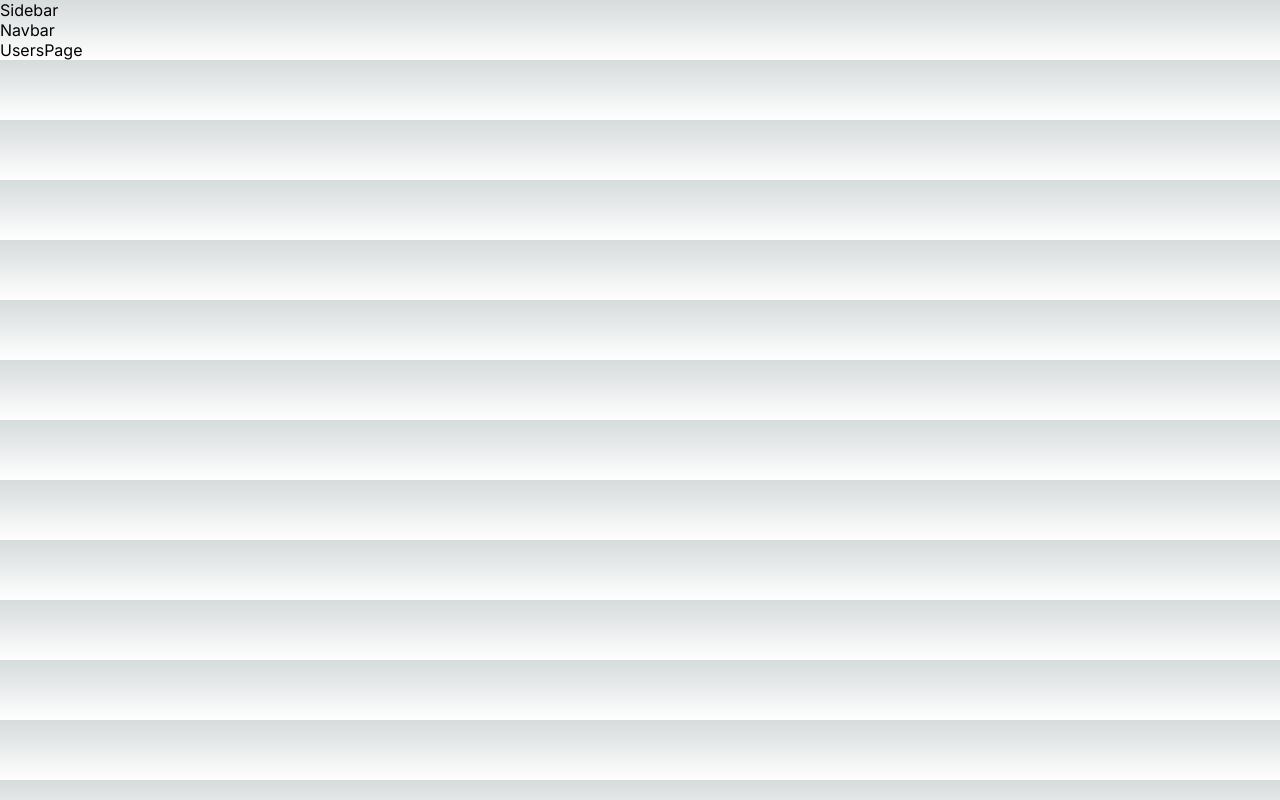
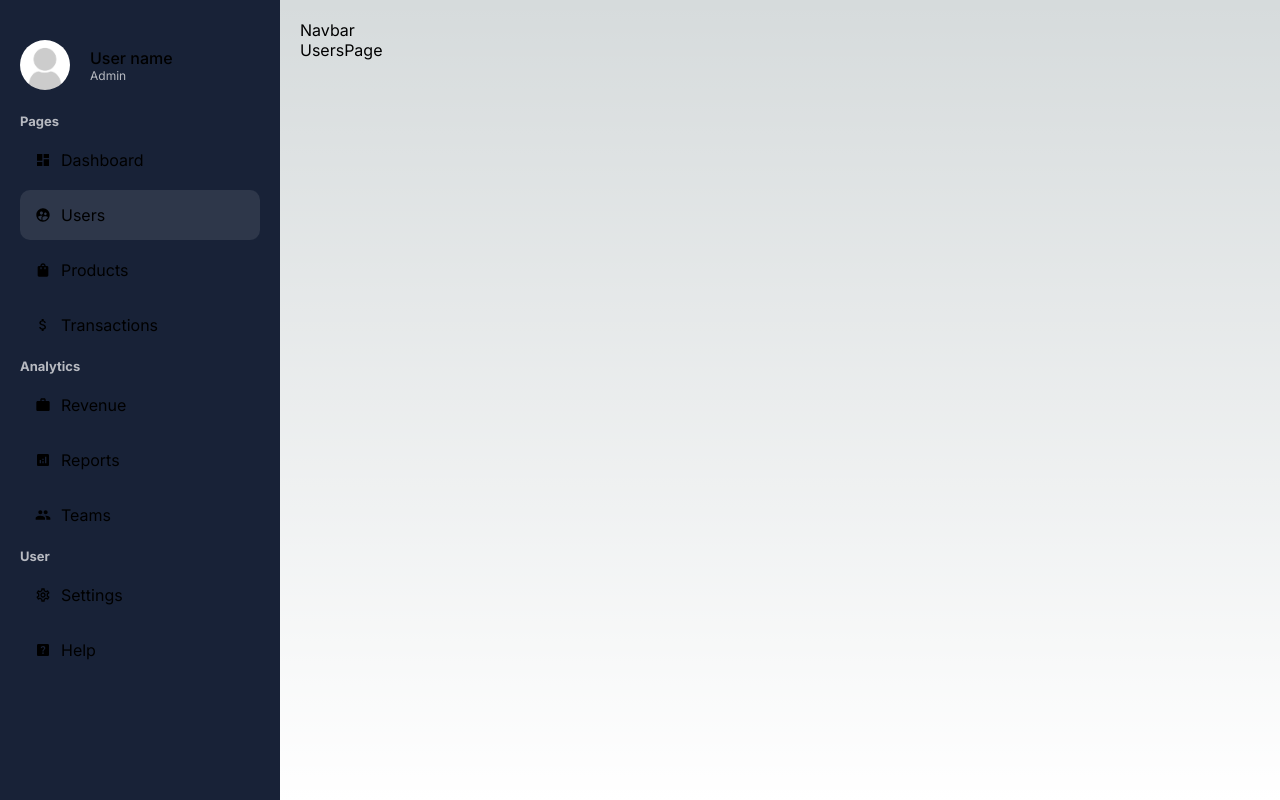
Before and after one commit to DenisDK/Admin-Dashboard, a Next.js app: page /dashboard/users in a window 1280 px wide. Built offline with nearby package versions, Linux system fonts and the light colour scheme.

Commit message:
Create Sidebar

```diff
--- a/src/app/dashboard/layout.jsx
+++ b/src/app/dashboard/layout.jsx
@@ -1,14 +1,15 @@
 import React from 'react'
 import { Sidebar } from '../ui/dashboard/sidebar/Sidebar'
 import { Navbar } from '../ui/dashboard/navbar/Navbar'
+import style from '../ui/dashboard/dashboard.module.css'
 
 export default function layout({children}) {
   return (
-    <div>
-      <div>
+    <div className={style.container}>
+      <div className={style.menu}>
          <Sidebar/>
       </div>
-      <div>
+      <div className={style.content}>
          <Navbar/>
          {children}
       </div>
--- /dev/null
+++ b/src/app/ui/dashboard/dashboard.module.css
@@ -0,0 +1,38 @@
+.container {
+   display: flex;
+ }
+
+ .menu {
+   flex: 1;
+   background-color: var(--bgSoft);
+   padding: 20px;
+   min-height: 100vh;
+ }
+
+ .content {
+   flex: 4;
+   padding: 20px;
+ }
+
+ .wrapper {
+   display: flex;
+   gap: 20px;
+   margin-top: 20px;
+ }
+
+ .main {
+   flex: 3;
+   display: flex;
+   flex-direction: column;
+   gap: 20px;
+ }
+
+ .cards {
+   display: flex;
+   gap: 20px;
+   justify-content: space-between;
+ }
+
+ .side {
+   flex: 1;
+ }
--- /dev/null
+++ b/src/app/ui/dashboard/navbar/navbar.module.css
@@ -0,0 +1,40 @@
+.container {
+   padding: 20px;
+   border-radius: 10px;
+   background-color: var(--bgSoft);
+   display: flex;
+   align-items: center;
+   justify-content: space-between;
+ }
+
+ .title {
+   color: var(--textSoft);
+   font-weight: bold;
+   text-transform: capitalize;
+ }
+
+ .menu {
+   display: flex;
+   align-items: center;
+   gap: 20px;
+ }
+
+ .search {
+   display: flex;
+   align-items: center;
+   gap: 10px;
+   background-color: #2e374a;
+   padding: 10px;
+   border-radius: 10px;
+ }
+
+ .input {
+   background-color: transparent;
+   border: none;
+   color: var(--text);
+ }
+
+ .icons{
+   display: flex;
+   gap: 20px;
+ }
--- a/src/app/ui/dashboard/sidebar/Sidebar.jsx
+++ b/src/app/ui/dashboard/sidebar/Sidebar.jsx
@@ -1,7 +1,101 @@
 import React from 'react'
+import style from './sidebar.module.css'
+
+// Icons
+
+import { MdDashboard } from "react-icons/md";
+import { MdSupervisedUserCircle } from "react-icons/md";
+import { MdShoppingBag } from "react-icons/md";
+import { MdAttachMoney } from "react-icons/md";
+import { MdWork } from "react-icons/md";
+import { MdAnalytics } from "react-icons/md";
+import { MdPeople } from "react-icons/md";
+import { MdOutlineSettings } from "react-icons/md";
+import { MdHelpCenter } from "react-icons/md";
+import { MdLogout } from "react-icons/md";
+import { MenuLink } from './menuLink/menuLink';
+import Image from 'next/image';
+
+const menuItems = [
+   {
+     title: "Pages",
+     list: [
+       {
+         title: "Dashboard",
+         path: "/dashboard",
+         icon: <MdDashboard />,
+       },
+       {
+         title: "Users",
+         path: "/dashboard/users",
+         icon: <MdSupervisedUserCircle />,
+       },
+       {
+         title: "Products",
+         path: "/dashboard/products",
+         icon: <MdShoppingBag />,
+       },
+       {
+         title: "Transactions",
+         path: "/dashboard/transactions",
+         icon: <MdAttachMoney />,
+       },
+     ],
+   },
+   {
+     title: "Analytics",
+     list: [
+       {
+         title: "Revenue",
+         path: "/dashboard/revenue",
+         icon: <MdWork />,
+       },
+       {
+         title: "Reports",
+         path: "/dashboard/reports",
+         icon: <MdAnalytics />,
+       },
+       {
+         title: "Teams",
+         path: "/dashboard/teams",
+         icon: <MdPeople />,
+       },
+     ],
+   },
+   {
+     title: "User",
+     list: [
+       {
+         title: "Settings",
+         path: "/dashboard/settings",
+         icon: <MdOutlineSettings />,
+       },
+       {
+         title: "Help",
+         path: "/dashboard/help",
+         icon: <MdHelpCenter />,
+       },
+     ],
+   },
+ ];
+
 
 export const Sidebar = () => {
   return (
-    <div>Sidebar</div>
+    <div className={style.container}>
+      <div className={style.user}>
+         <Image className={style.userImage} src='/noavatar.png' alt='User logo' width={50} height={50}/>
+         <div className={style.userDetail}>
+            <span className={style.username}>User name</span>
+            <span className={style.userTitle}>Admin</span>
+         </div>
+      </div>
+      <ul className={style.list}>
+         {menuItems.map((cat) => (<li key={cat.list}>
+            <span className={style.cat}>{cat.title}</span>
+            {cat.list.map((item) => (<MenuLink key={item.title} item={item}/>))}
+         </li>))}
+      </ul>
+   </div>
   )
 }
--- /dev/null
+++ b/src/app/ui/dashboard/sidebar/menuLink/menuLink.jsx
@@ -0,0 +1,18 @@
+'use client'
+
+import React from 'react'
+import style from './menuLink.module.css'
+import Link from 'next/link'
+import { usePathname } from 'next/navigation'
+
+export const MenuLink = ({item}) => {
+
+   const pathname = usePathname();
+
+  return (
+    <Link href={item.path} className={`${style.container} ${pathname === item.path && style.active}`}>
+      {item.icon}
+      {item.title}
+    </Link>
+  )
+}
--- /dev/null
+++ b/src/app/ui/dashboard/sidebar/menuLink/menuLink.module.css
@@ -0,0 +1,13 @@
+.container {
+   padding: 15px; /*20px*/
+   display: flex;
+   align-items: center;
+   gap: 10px;
+   margin: 5px 0px;
+   border-radius: 10px;
+ }
+
+ .container:hover,
+ .active {
+   background-color: #2e374a;
+ }
--- /dev/null
+++ b/src/app/ui/dashboard/sidebar/sidebar.module.css
@@ -0,0 +1,59 @@
+.container{
+   position: sticky;
+   top: 40px;
+ }
+
+ .user{
+   display: flex;
+   align-items: center;
+   gap: 20px;
+   margin-bottom: 20px;
+ }
+
+ .userImage{
+   border-radius: 50%;
+   object-fit: cover;
+ }
+
+ .userDetail{
+   display: flex;
+   flex-direction: column;
+ }
+
+ .username{
+   font-weight: 500;
+ }
+
+ .userTitle{
+   font-size: 12px;
+   color: var(--textSoft);
+ }
+
+ .list{
+   list-style: none;
+ }
+
+ .cat{
+   color: var(--textSoft);
+   font-weight: bold;
+   font-size: 13px;
+   margin: 10px 0px;
+ }
+
+ .logout{
+   padding: 20px;
+   margin: 5px 0px;
+   display: flex;
+   align-items: center;
+   gap: 10px;
+   cursor: pointer;
+   border-radius: 10px;
+   background: none;
+   border: none;
+   color: white;
+   width: 100%;
+ }
+
+ .logout:hover{
+   background-color: #2e374a;
+ }
```
